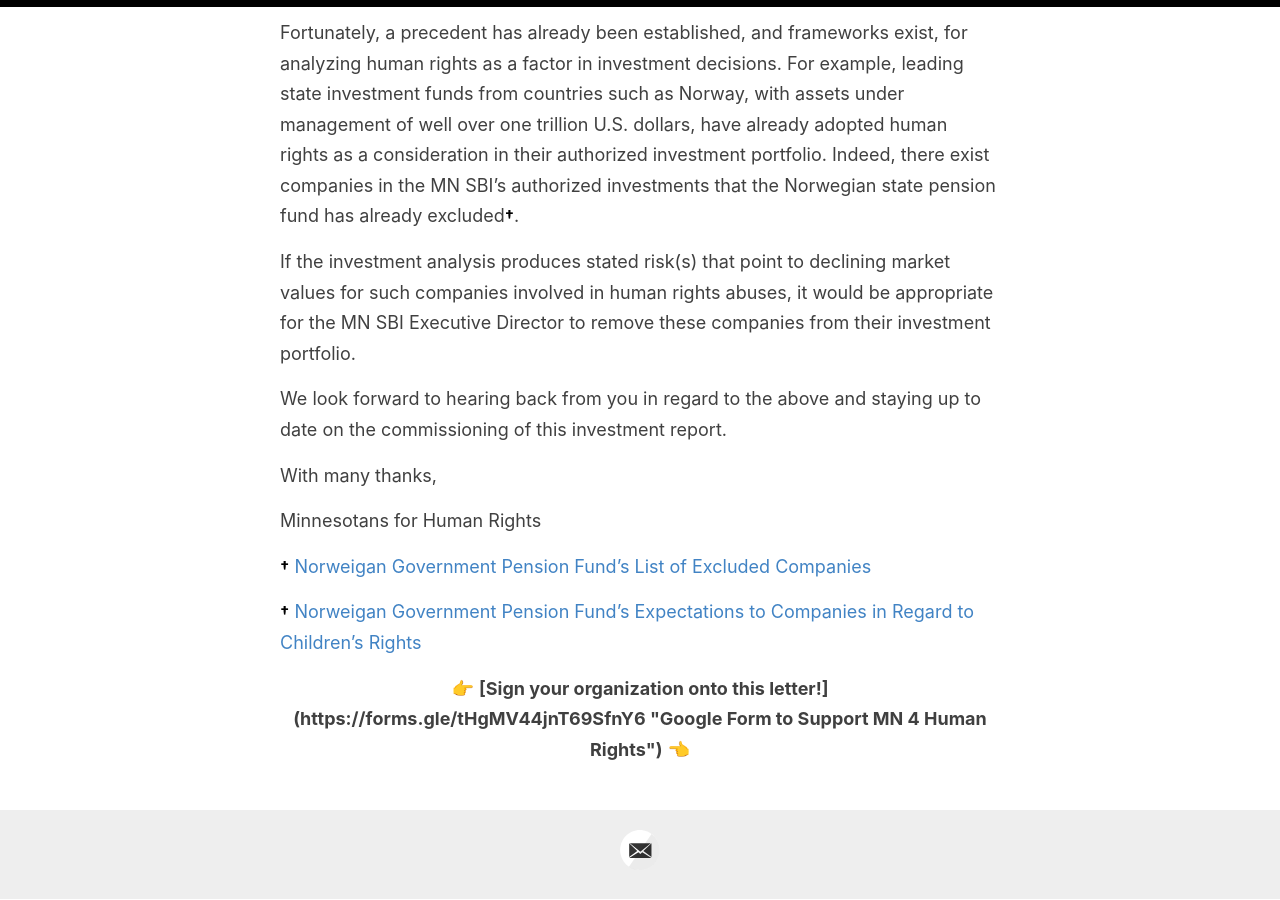
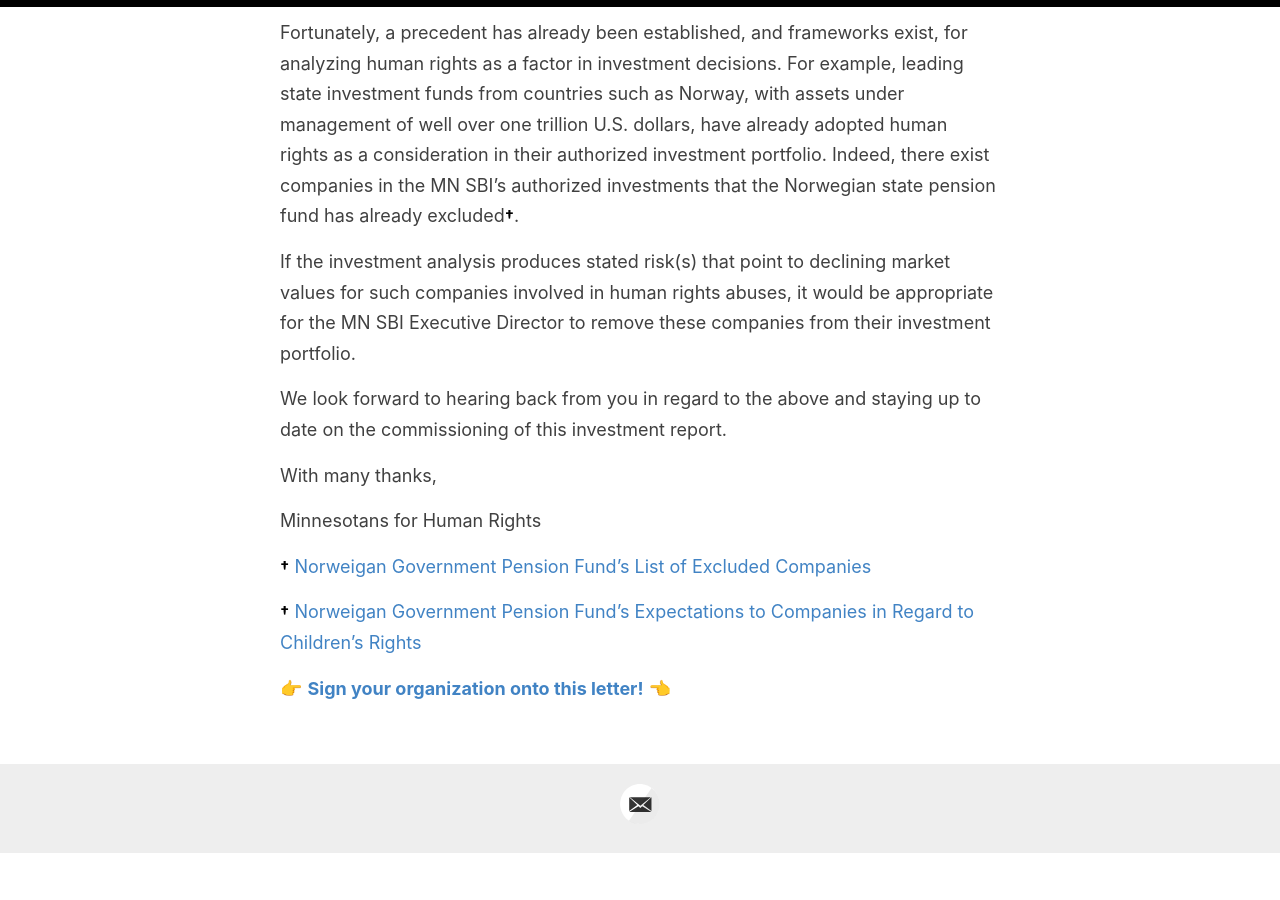
Before and after one commit to adamrahim/adamrahim.github.io, a Jekyll site: the page built from _posts/2020-12-25-letter.md, in a window 1280 px wide and 900 px high, scrolled down 1905 px. Built offline with Jekyll 4.4.1, drawn with Linux system fonts in a browser that asks for light colours; after the commit the page ends 2759 px from its top, so only the background shows below that.

Commit message:
Update 2020-12-25-letter.md

```diff
--- a/_posts/2020-12-25-letter.md
+++ b/_posts/2020-12-25-letter.md
@@ -44,4 +44,4 @@
 [Norweigan Government Pension Fund's Expectations to Companies in Regard to Children's Rights](https://www.nbim.no/en/the-fund/responsible-investment/principles/expectations-to-companies/childrens-rights/ "Norweigan Government Pension Fund's Expectations to Companies in Regard to Children's Rights")
 
 
-<center>👉 <b>[Sign your organization onto this letter!](https://forms.gle/tHgMV44jnT69SfnY6 "Google Form to Support MN 4 Human Rights")</b> 👈</center>
+👉 <b>[Sign your organization onto this letter!](https://forms.gle/tHgMV44jnT69SfnY6 "Google Form to Support MN 4 Human Rights")</b> 👈
```
